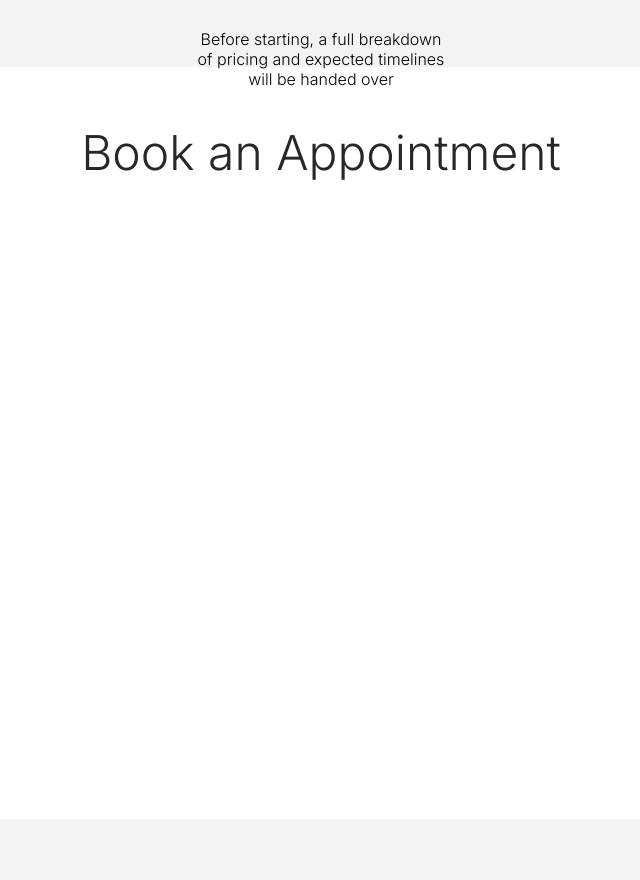
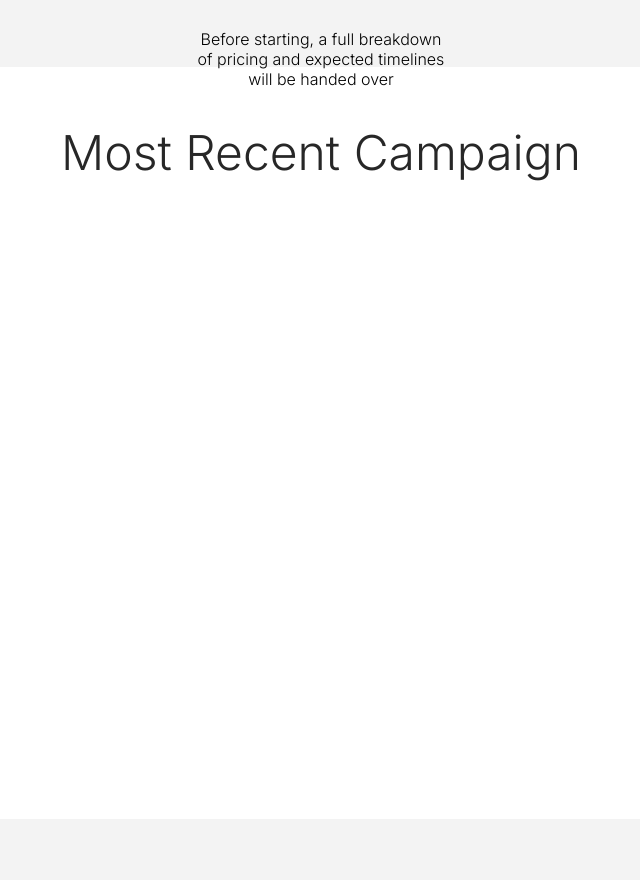
Before and after one commit to henewi/acq, a plain HTML site: page index.html in a window 1280 px wide. Shown: the part 1685-2565 px from the top of the page, without its empty margins (319-959 px from the left). Drawn offline with Linux system fonts and the light colour scheme.

Commit message:
campaign

```diff
--- a/index.html
+++ b/index.html
@@ -87,7 +87,7 @@
     </div>
 <!-- Calender  -->
     <div id="calendersection">
-        <div class="calendertitle">Book an Appointment</div>
+        <div class="calendertitle">Most Recent Campaign</div>
     </div>
 <!-- Example emails -->
     <div class="demosection">
```
